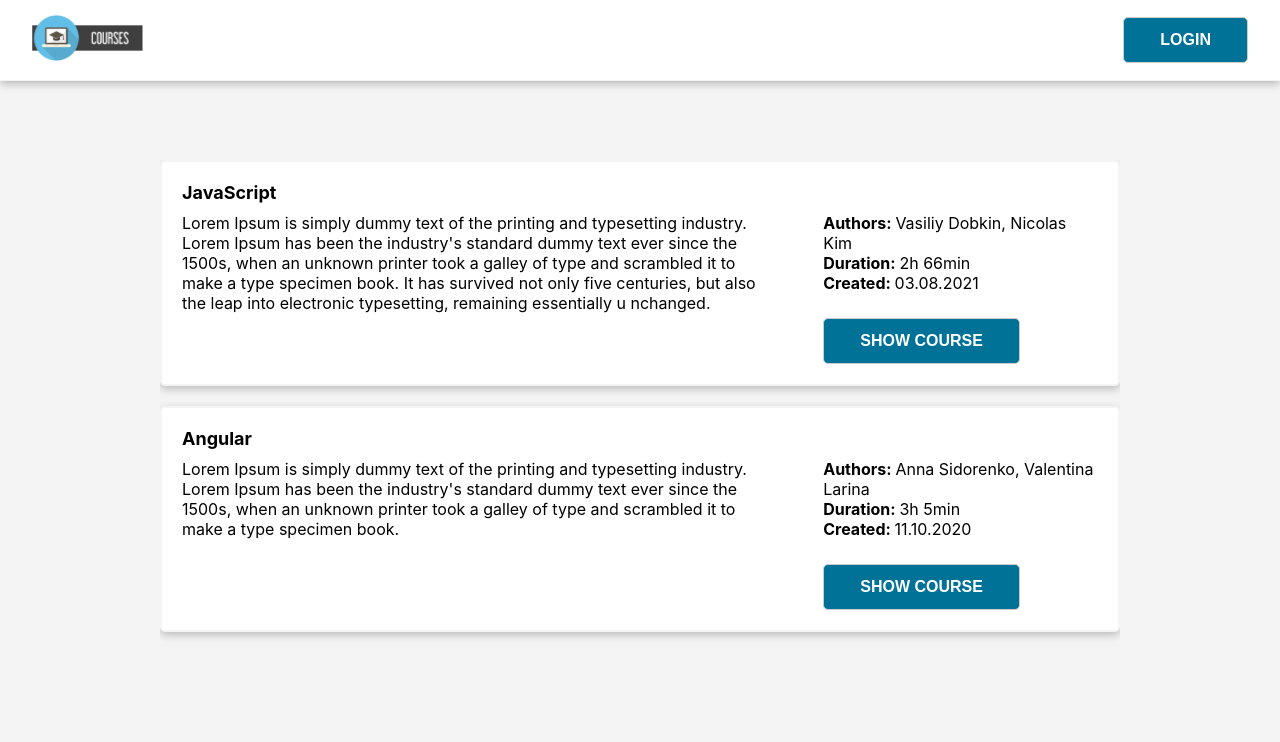
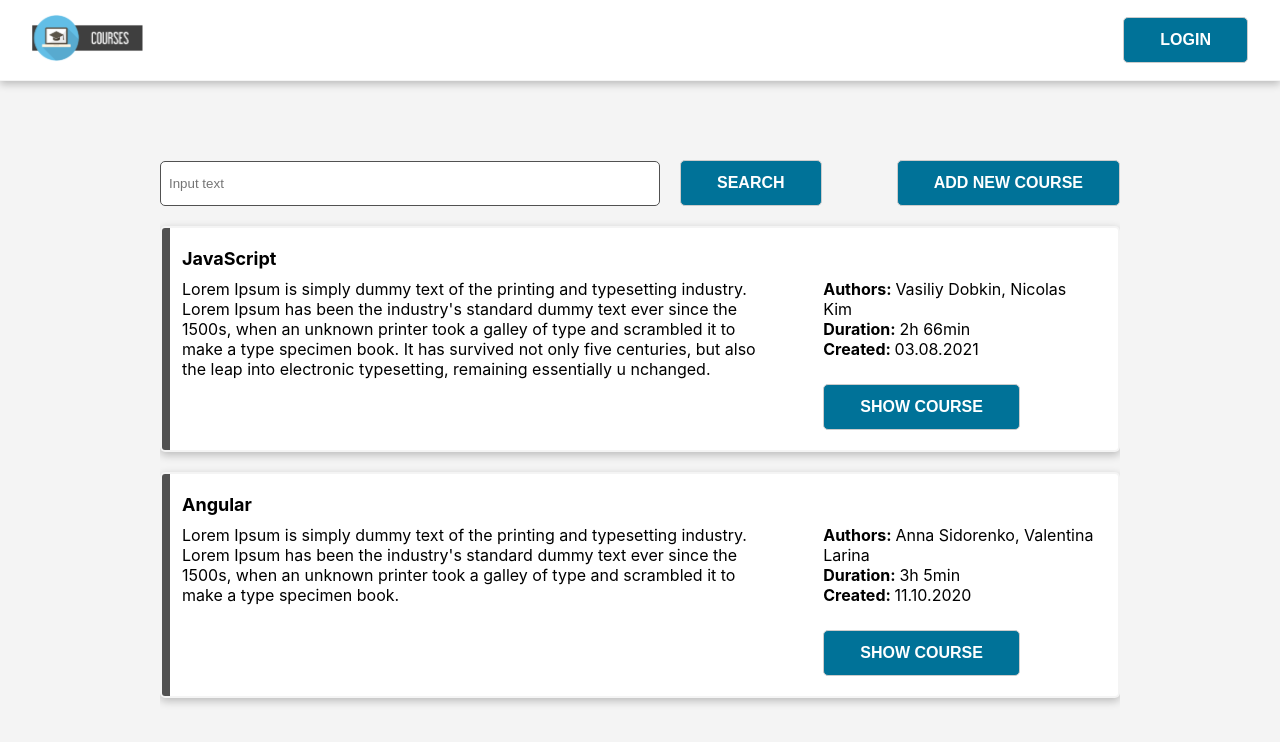
Before and after one commit to fedorenko-oleksandra/react-app, a React (Create React App) app: page / in a window 1280 px wide. Shown: the top 742 px of the page. Built offline with nearby package versions, Linux system fonts and the light colour scheme.

Commit message:
add search component

```diff
--- a/src/common/Input/Input.jsx
+++ b/src/common/Input/Input.jsx
@@ -0,0 +1,19 @@
+import React from 'react';
+
+import styles from './Input.module.scss';
+
+const Input = (props) => {
+	return (
+		<input
+			type='search'
+			name='search-form'
+			id='search-form'
+			className={styles.input}
+			placeholder={props.placeholder}
+			onChange={props.handleChange}
+			value={props.inputValue}
+		/>
+	);
+};
+
+export default Input;
--- /dev/null
+++ b/src/common/Input/Input.module.scss
@@ -0,0 +1,11 @@
+@import '../../variables.scss';
+
+.input {
+    height: 45px;
+    width: 500px;
+    border: 1px solid $gray-color;
+    border-radius: 5px;
+    margin-right: 20px;
+    outline: none;
+    padding: 8px;
+}
--- /dev/null
+++ b/src/common/index.js
@@ -0,0 +1,2 @@
+export { default as Button } from './Button/Button';
+export { default as Input } from './Input/Input';
--- a/src/components/Courses/Courses.jsx
+++ b/src/components/Courses/Courses.jsx
@@ -2,37 +2,76 @@ import React, { useState } from 'react';
 
 import CourseCard from './components/CourseCard/CourseCard';
 import CourseInfo from '../CourseInfo/CourseInfo';
+import SearchBar from './components/SearchBar/SearchBar';
 
 const Courses = (props) => {
+	const { courses } = props;
+
 	const [isInfoOpen, setIsInfoOpen] = useState(false);
+	const [inputValue, setInputValue] = useState('');
+
 	const [currentCourse, setCurrentCourse] = useState({});
+	const [coursesList, setCoursesList] = useState([]);
+	const [searchParam] = useState(['id', 'title']);
 
 	function toggleButtonClick(id) {
 		setIsInfoOpen(!isInfoOpen);
 		if (id) {
-			setCurrentCourse(props.courses.find((course) => course.id === id) ?? {});
+			setCurrentCourse(courses.find((course) => course.id === id) ?? {});
 		}
 	}
 
-	let listItems;
+	function handleInputChange(e) {
+		setInputValue(e.target.value);
+		const filteredCourses = courses.find((course) =>
+			searchParam.some((searchItem) =>
+				course[searchItem].toLowerCase().includes(inputValue.toLowerCase())
+			)
+		);
+		setCoursesList(filteredCourses);
+		console.log(coursesList);
+	}
 
-	if (isInfoOpen) {
-		listItems = (
+	// let listItems;
+
+	// if (isInfoOpen) {
+	// 	listItems = (
+	// 		<CourseInfo
+	// 			course={currentCourse}
+	// 			buttonEvent={() => toggleButtonClick()}
+	// 		></CourseInfo>
+	// 	);
+	// } else {
+	// 	listItems = courses.map((course) => (
+	// 		<CourseCard
+	// 			key={course.id}
+	// 			course={course}
+	// 			buttonEvent={() => toggleButtonClick(course.id)}
+	// 		></CourseCard>
+	// 	));
+	// }
+	return (
+		<ul>
+			<SearchBar
+				inputEvent={handleInputChange}
+				inputValue={inputValue}
+			></SearchBar>
+			{isInfoOpen ? (
 				<CourseInfo
 					course={currentCourse}
 					buttonEvent={() => toggleButtonClick()}
 				></CourseInfo>
-		);
-	} else {
-		listItems = props.courses.map((course) => (
+			) : (
+				courses.map((course) => (
 					<CourseCard
 						key={course.id}
 						course={course}
 						buttonEvent={() => toggleButtonClick(course.id)}
 					></CourseCard>
-		));
-	}
-	return <ul>{listItems}</ul>;
+				))
+			)}
+		</ul>
+	);
 };
 
 export default Courses;
--- a/src/components/Courses/components/CourseCard/CourseCard.module.scss
+++ b/src/components/Courses/components/CourseCard/CourseCard.module.scss
@@ -1,12 +1,22 @@
 @import '../../../../variables.scss';
 
 .card_border {
+  position: relative;
   border: 2px solid $light-color;
   padding: 20px;
   margin-bottom: 20px;
   border-radius: 5px;
   background-color: $white-color;
   box-shadow: $shadow;
+}
+
+.card_border::before {
+  content: '';
+  border: 4px solid $gray-color;
+  position: absolute;
+  left: 0;
+  top: 0;
+  bottom: 0;
 }
 
 .course_card {
--- a/src/components/Courses/components/SearchBar/SearchBar.jsx
+++ b/src/components/Courses/components/SearchBar/SearchBar.jsx
@@ -0,0 +1,23 @@
+import React from 'react';
+
+import { Button, Input } from '../../../../common';
+
+import styles from './SearchBar.module.scss';
+
+const SearchBar = (props) => {
+	return (
+		<div className={styles.search_bar}>
+			<div className={styles.search_bar_wrapper}>
+				<Input
+					placeholder='Input text'
+					inputValue={props.inputValue}
+					handleChange={props.inputEvent}
+				></Input>
+				<Button buttonText='Search'></Button>
+			</div>
+			<Button buttonText='Add new course'></Button>
+		</div>
+	);
+};
+
+export default SearchBar;
--- /dev/null
+++ b/src/components/Courses/components/SearchBar/SearchBar.module.scss
@@ -0,0 +1,16 @@
+@import '../../../../variables.scss';
+
+.search_bar {
+  display: flex;
+  flex-wrap: nowrap;
+  justify-content: space-between;
+  align-items: center;
+  margin-bottom: 20px;
+
+  &_bar_wrapper {
+    display: flex;
+    flex: 0 0 30%;
+    justify-content: space-between;
+    align-items: center;
+  }
+}
--- a/src/components/Header/Header.jsx
+++ b/src/components/Header/Header.jsx
@@ -1,7 +1,7 @@
 import React from 'react';
 
 import Logo from './components/Logo';
-import Button from '../../common/Button/Button';
+import { Button } from '../../common';
 
 import styles from './Header.module.scss';
 
```
Lines whose indentation alone changed are shown as unchanged.
